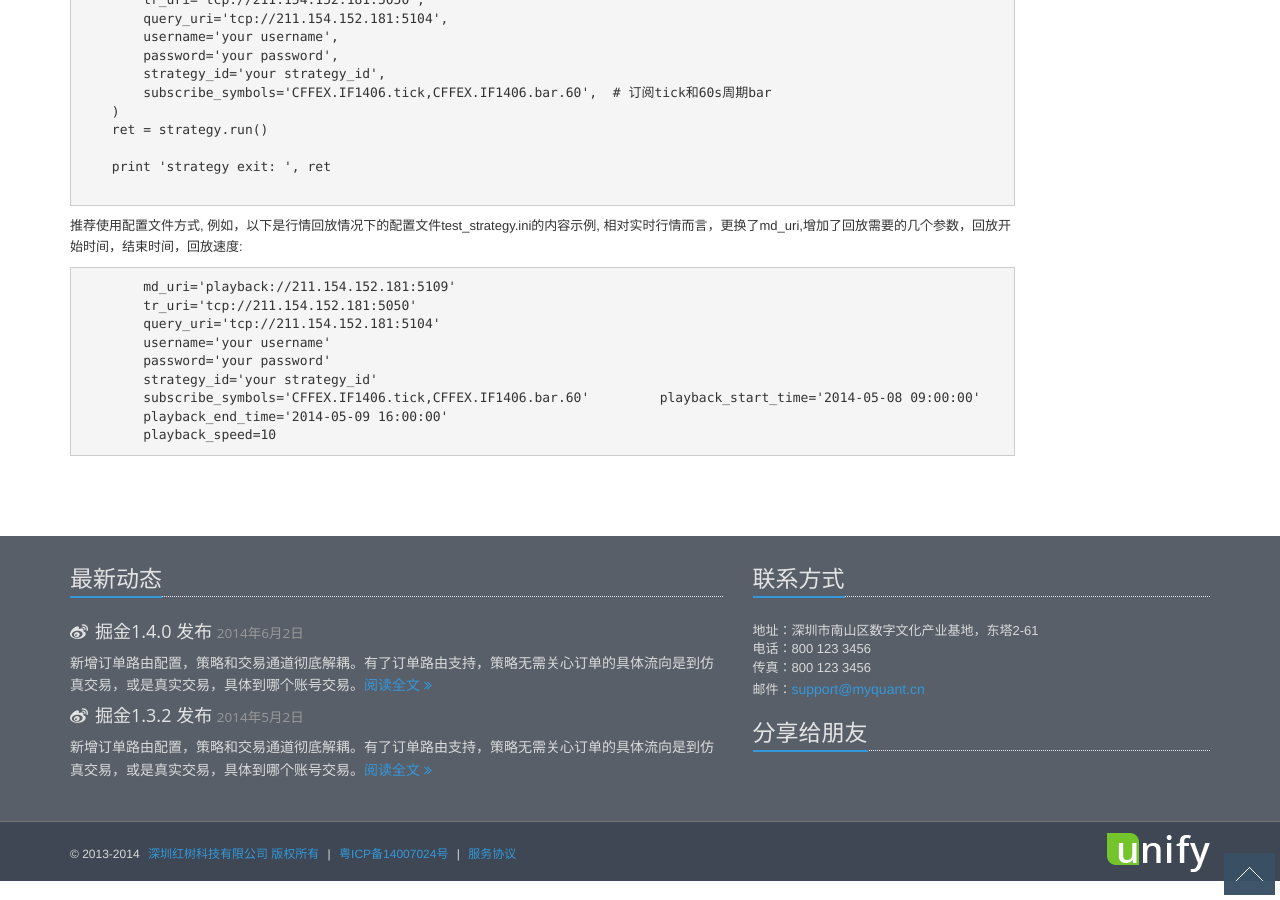
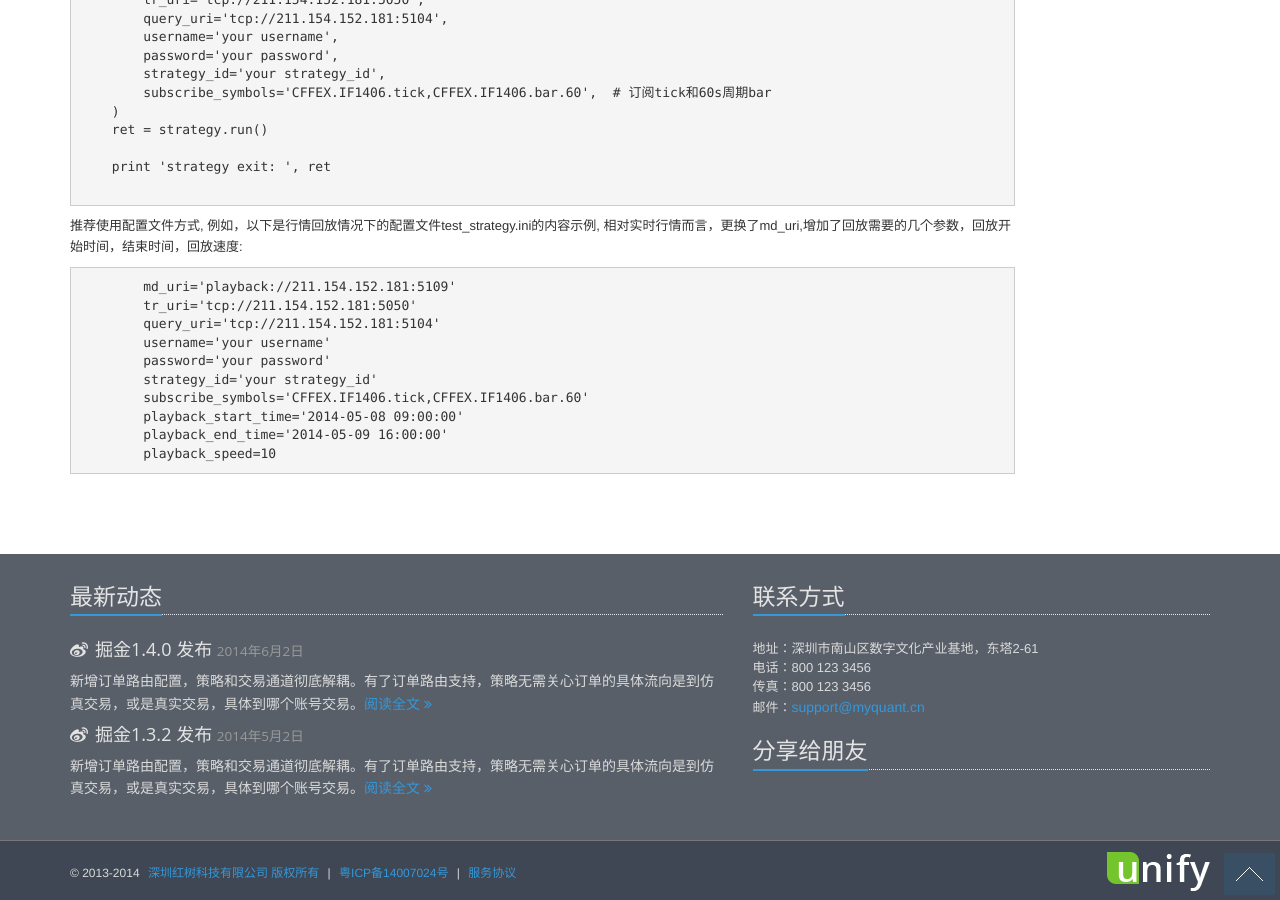
Before and after one commit to ongbe/site, a Jekyll site: the page built from docs/python_eg.md, in a window 1280 px wide and 900 px high, scrolled down 2013 px. Built offline with Jekyll 4.4.1, drawn with Linux system fonts in a browser that asks for light colours; Markdown is read by kramdown in place of the engine named in the settings; comment, search, counter and statistics services are not loaded.

Commit message:
Update python_eg.md

````diff
--- a/docs/python_eg.md
+++ b/docs/python_eg.md
@@ -113,14 +113,16 @@ if __name__ == '__main__':
 ```
 
 推荐使用配置文件方式, 例如，以下是行情回放情况下的配置文件test_strategy.ini的内容示例, 相对实时行情而言，更换了md_uri,增加了回放需要的几个参数，回放开始时间，结束时间，回放速度:
-```
+
+```ini
         md_uri='playback://211.154.152.181:5109'
         tr_uri='tcp://211.154.152.181:5050'
         query_uri='tcp://211.154.152.181:5104'
         username='your username'
         password='your password'
         strategy_id='your strategy_id'
-        subscribe_symbols='CFFEX.IF1406.tick,CFFEX.IF1406.bar.60'         playback_start_time='2014-05-08 09:00:00'
+        subscribe_symbols='CFFEX.IF1406.tick,CFFEX.IF1406.bar.60'
+        playback_start_time='2014-05-08 09:00:00'
         playback_end_time='2014-05-09 16:00:00'
         playback_speed=10
 ```
````
